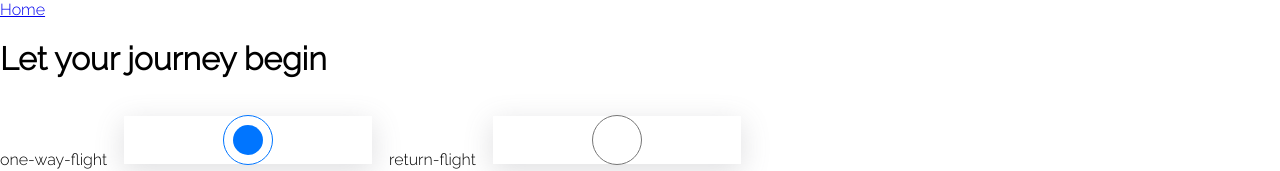
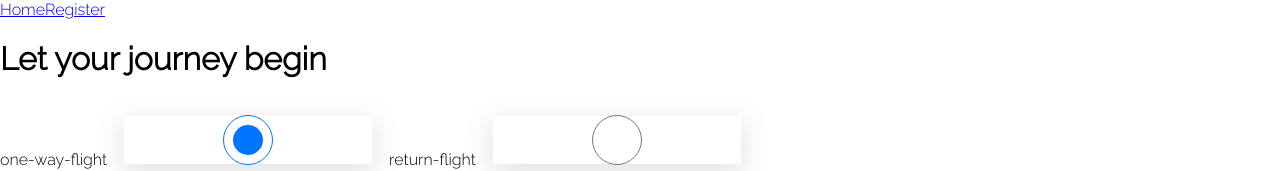
Before and after one commit to dnitra/cbp_hackaton_4, a React (Create React App) app: page / in a window 1280 px wide. Shown: the top 171 px of the page. Built offline with nearby package versions, Linux system fonts and the light colour scheme.

Commit message:
last last

```diff
--- a/src/App.jsx
+++ b/src/App.jsx
@@ -5,7 +5,7 @@ import SearchBar from "./components/SearchBar/SearchBar";
 import SearchResults from "./pages/SearchResults/SearchResults";
 import FlightDetails from "./components/FlightDetails/FlightDetails";
 import DetailedFlight from "./components/FlightCard/DetailedFlight";
-
+// import Auth from "./components/Auth";
 import Home from "./pages/Home";
 import Header from "./components/Header/Header";
 
@@ -18,6 +18,7 @@ function App() {
         <Header />
         <Routes>
           <Route path="/" element={<Home />} />
+           {/* <Route path="/register" element={<Auth/>} /> */}
         </Routes>
       </>
     </ContextsProvider>
--- a/src/Auth.css
+++ b/src/Auth.css
@@ -1,10 +1,10 @@
-  body{
+  /* body{
     display: flex;
     flex-direction: column;
     justify-content: center;
     align-items: center;
     height: 100vh;
-  }
+  } */
   input{
     margin: 10px;
     width: 80%;
--- a/src/components/FlightCard/FlightCard.scss
+++ b/src/components/FlightCard/FlightCard.scss
@@ -15,6 +15,7 @@
   width: 30rem;
   padding: 3rem;
   text-align: left;
+  background-color: white;
   &__details {
     display: flex;
     flex-direction: column;
--- a/src/components/Header/Header.jsx
+++ b/src/components/Header/Header.jsx
@@ -8,6 +8,7 @@ export default function Header() {
         <header>
             <nav>
                 <Link to="/">Home</Link>
+                <Link to="/register">Register</Link>
             </nav>
         </header>
     )
```
